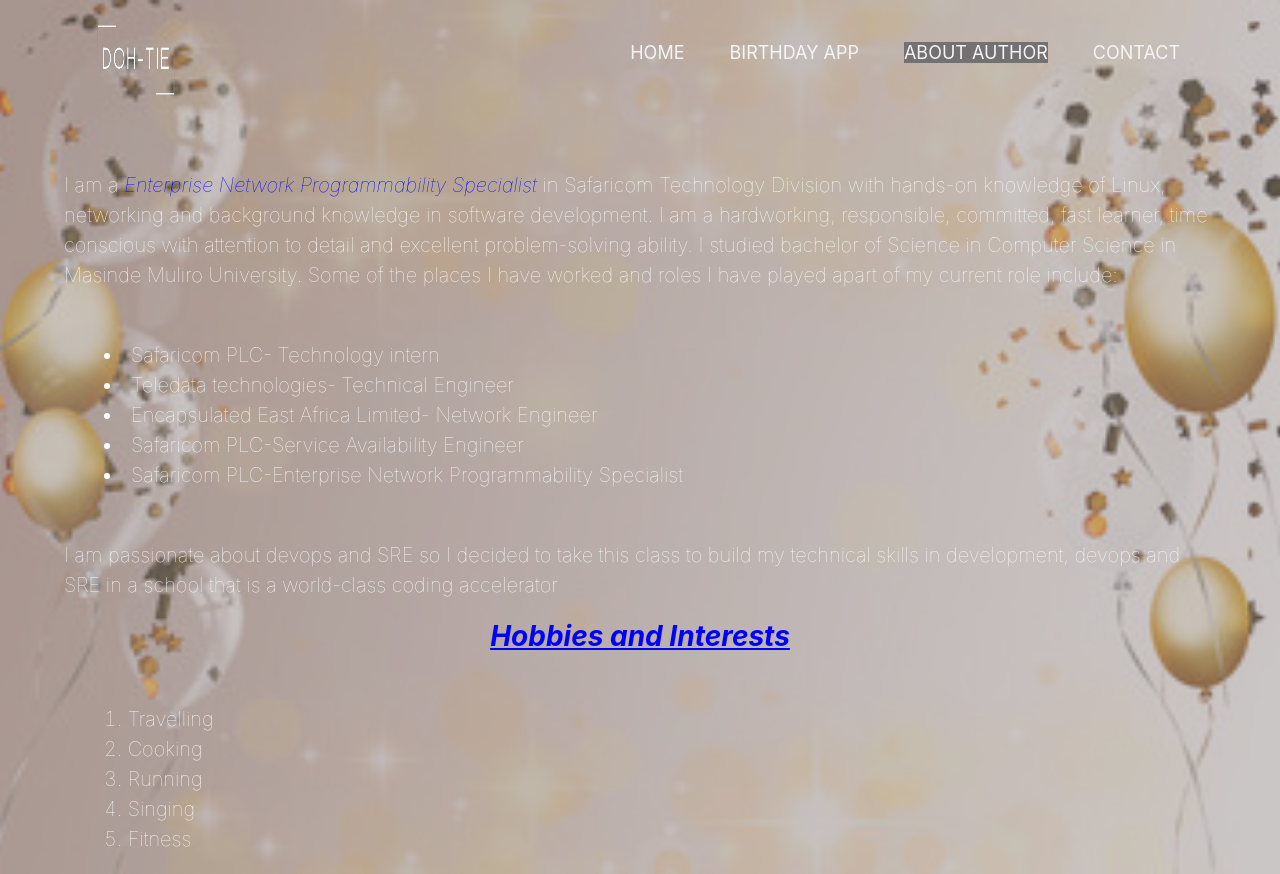
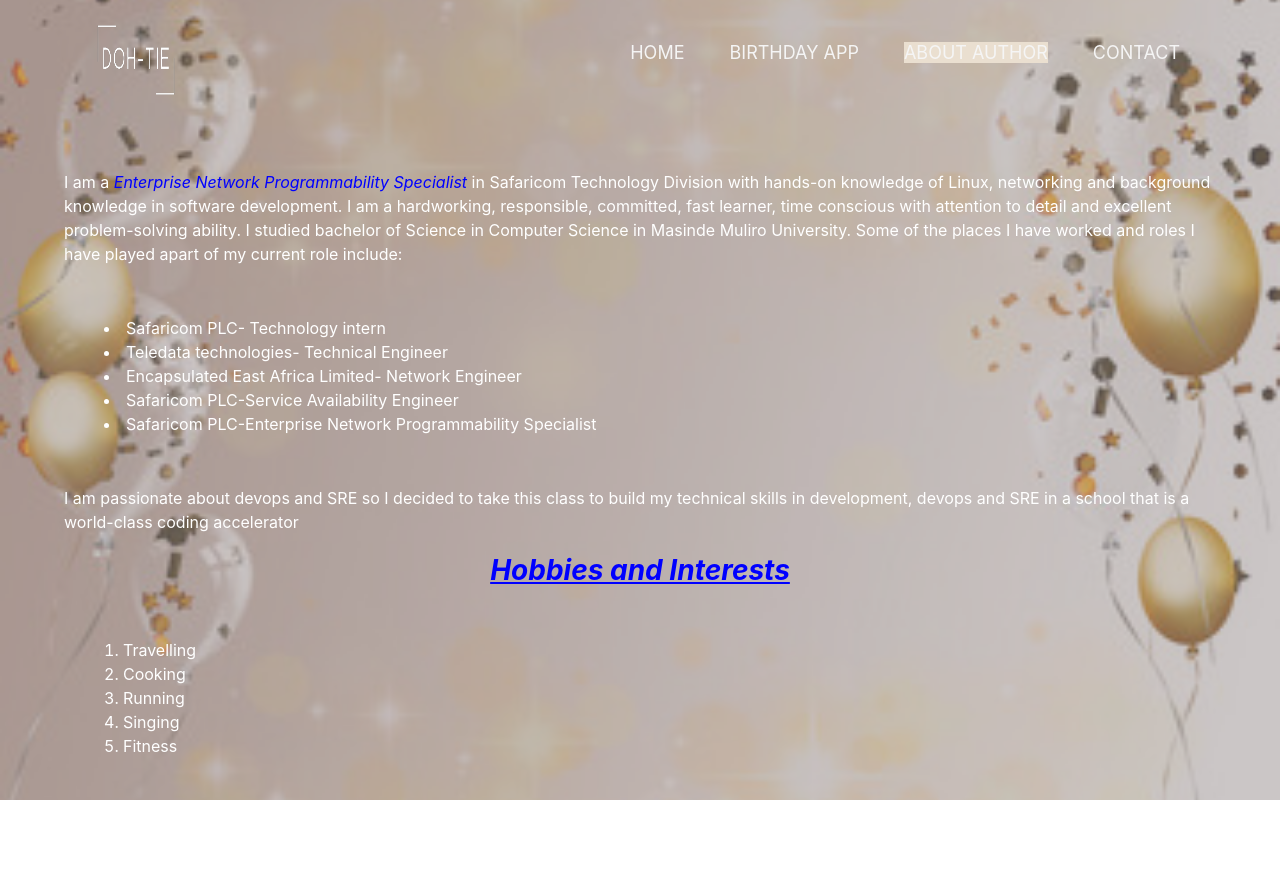
Before and after one commit to Dgichaba/Birthday_Project, a plain HTML site: page Aboutme.html in a window 1280 px wide. After the commit the page ends 800 px from the top, so only its background shows below. Drawn offline with nearby package versions, Linux system fonts and the light colour scheme.

Commit message:
Update files

```diff
--- a/style.css
+++ b/style.css
@@ -64,11 +64,11 @@ nav ul li a{
     text-decoration: none;
     text-align: right;
     text-transform: uppercase;
-    color: whitesmoke;
+    color: whitesmoke
 
 }
 .active, a:hover{
-    background: rgb(115, 113, 113);
+    background: rgb(234, 223, 208);
     transition: .5s;
 }
 .content h1{
@@ -91,8 +91,6 @@ nav ul li a{
     color: white;
 }
 .content p{
-    font-size: 20px;
-    font-weight: 50;
     margin-top: 50px;
     margin-bottom: 20px;
     text-align: left;
@@ -100,8 +98,6 @@ nav ul li a{
     width: fit-content;
 }
 .content ol{
-    font-size: 20px;
-    font-weight: 50;
     margin-top: 50px;
     margin-bottom: 20px;
     align-content: center;
@@ -110,8 +106,6 @@ nav ul li a{
     color: white
 }
 .content ul{
-    font-size: 20px;
-    font-weight: 50;
     margin-top: 50px;
     margin-bottom: 20px;
     align-content: center;
```
Also changed, not shown: birthday.html (+3 -1 lines).
